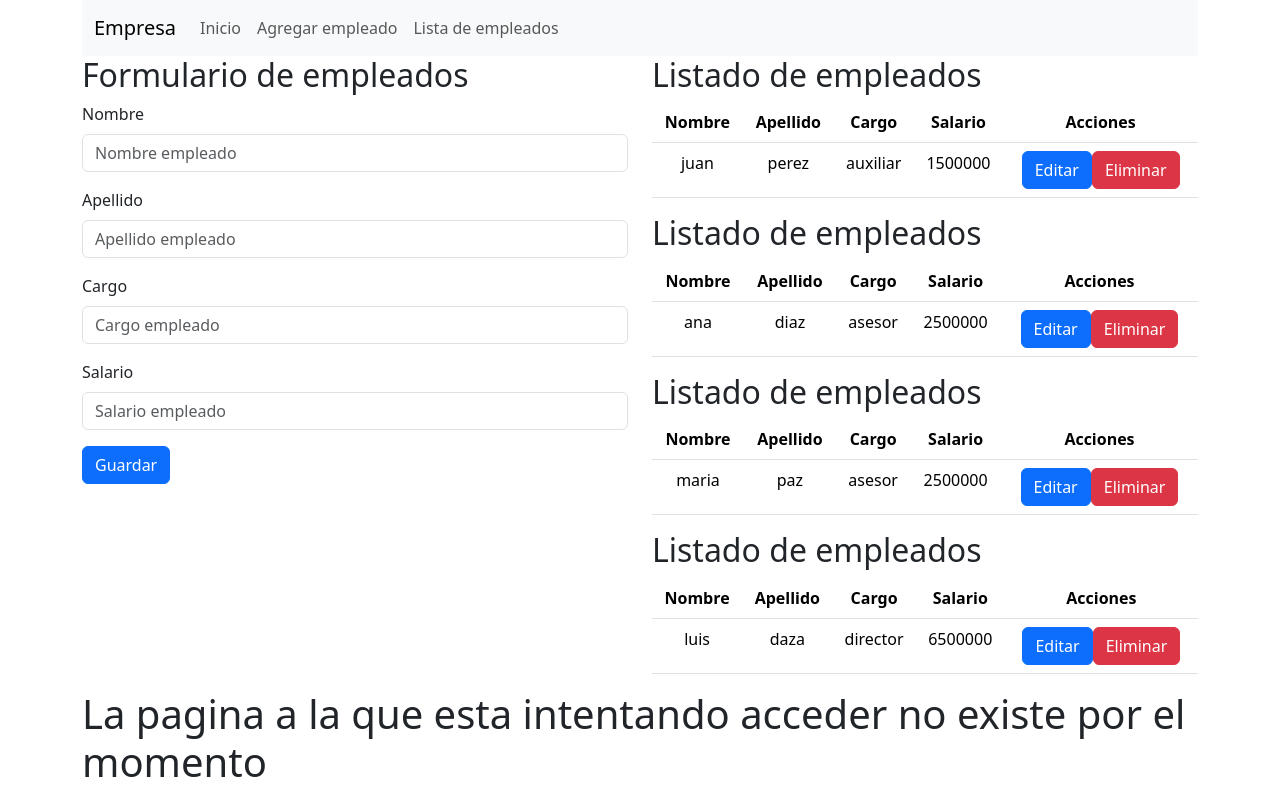
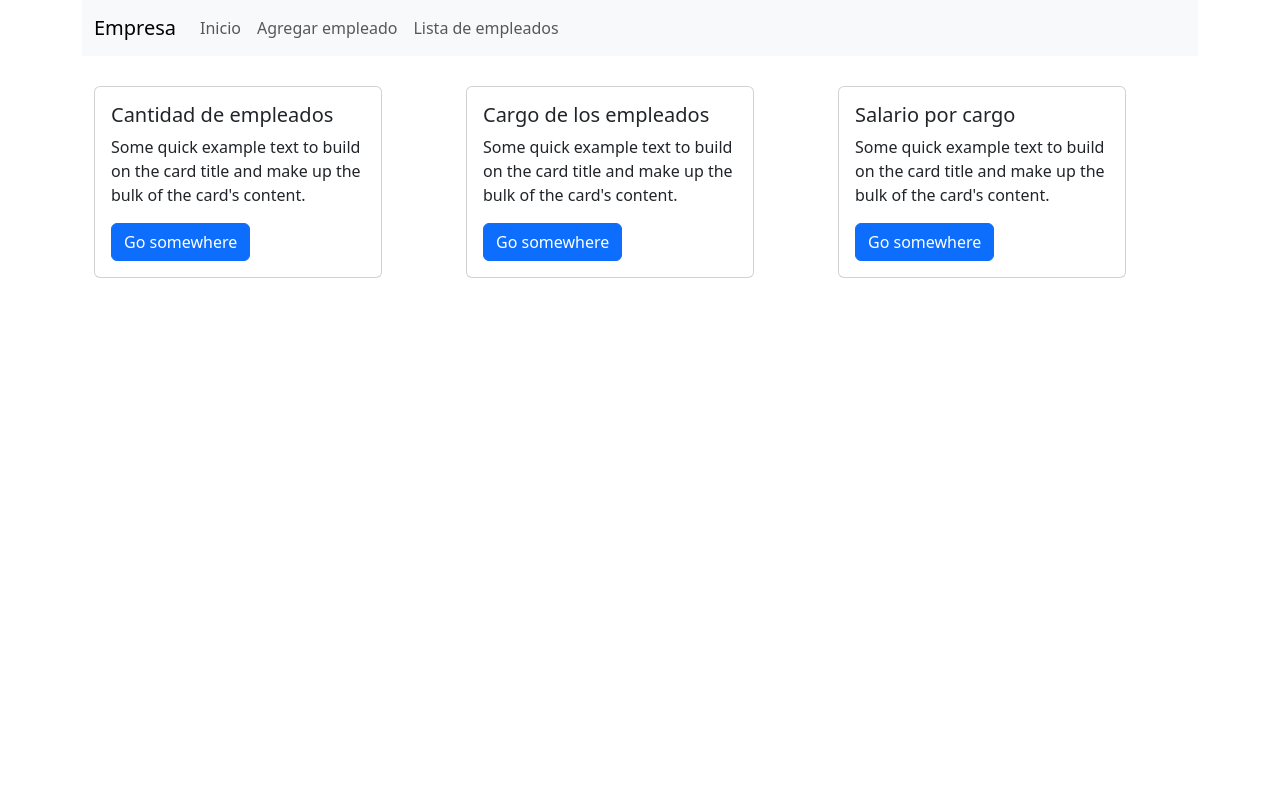
Before and after one commit to yeifreng/crud-angular, an Angular app: page /inicio in a window 1280 px wide. Built offline with nearby package versions, Linux system fonts and the light colour scheme.

Commit message:
creando pagina inicio

```diff
--- a/src/app/app-routing.module.ts
+++ b/src/app/app-routing.module.ts
@@ -4,9 +4,11 @@ import { ListaEmpleadosComponent } from './lista-empleados/lista-empleados.compo
 import { AppComponent } from './app.component';
 import { FormularioEmpleadosComponent } from './formulario-empleados/formulario-empleados.component';
 import { ErrorComponent } from './error/error.component';
+import { InicioComponent } from './inicio/inicio.component';
 
 const routes: Routes = [
-  {path:'', component:AppComponent},
+  {path:'', pathMatch:'full', redirectTo:'inicio'},
+  {path:'inicio', component:InicioComponent},
   {path:'agregar', component:FormularioEmpleadosComponent},
   {path:'empleados', component:ListaEmpleadosComponent},
   {path:'**', component:ErrorComponent}
--- a/src/app/app.component.html
+++ b/src/app/app.component.html
@@ -1,6 +1,4 @@
 <div class="container">
       <app-menu-principal></app-menu-principal>
-      <app-formulario-empleados class="margin"></app-formulario-empleados>
+      <router-outlet></router-outlet>
 </div>
-
-<router-outlet></router-outlet>
--- a/src/app/app.module.ts
+++ b/src/app/app.module.ts
@@ -8,6 +8,7 @@ import { ListaEmpleadosComponent } from './lista-empleados/lista-empleados.compo
 import { FormsModule } from '@angular/forms';
 import { MenuPrincipalComponent } from './menu-principal/menu-principal.component';
 import { ErrorComponent } from './error/error.component';
+import { InicioComponent } from './inicio/inicio.component';
 
 @NgModule({
   declarations: [
@@ -15,7 +16,8 @@ import { ErrorComponent } from './error/error.component';
     FormularioEmpleadosComponent,
     ListaEmpleadosComponent,
     MenuPrincipalComponent,
-    ErrorComponent
+    ErrorComponent,
+    InicioComponent
   ],
   imports: [
     BrowserModule,
--- a/src/app/formulario-empleados/formulario-empleados.component.html
+++ b/src/app/formulario-empleados/formulario-empleados.component.html
@@ -1,34 +1 @@
-<div class="row">
-    <div class="col">
-        <div class="mb-6">
-            <h2>{{titulo}}</h2>
-    <form action="" class="form-group">
-        <div class="mb-3">
-            <label class="form-label">Nombre</label>
-            <input [(ngModel)] = "nombreEmpleado" type="text" class="form-control" name="nombre" id="nombre" placeholder="Nombre empleado">
-        </div>
-        <div class="mb-3">
-            <label class="form-label">Apellido</label>
-            <input [(ngModel)] = "apellidoEmpleado" type="text" class="form-control" name="apellido" id="apellido" placeholder="Apellido empleado">
-        </div>
-        <div class="mb-3">
-            <label class="form-label">Cargo</label>
-            <input [(ngModel)] = "cargoEmpleado" type="text" class="form-control" name="cargo" id="cargo" placeholder="Cargo empleado">
-        </div>
-        <div class="mb-3">
-            <label class="form-label">Salario</label>
-            <input [(ngModel)] = "salarioEmpleado" type="text" class="form-control" name="salario" id="salario" placeholder="Salario empleado">
-        </div>
-        <button (click)="guardarEmpleado()" type="submit" class="btn btn-primary">Guardar</button>
-    </form>
-        </div>
-
-    </div>
-
-    <div class="col">
-
-        <div class="mb-6">
-         <app-lista-empleados *ngFor="let emp of empleados" [empleado] = "emp"></app-lista-empleados>
-       </div>
-       </div>
-</div>
+<p>aqui va el formulario para agregar empleados</p>
--- a/src/app/formulario-empleados/formulario-empleados.component.ts
+++ b/src/app/formulario-empleados/formulario-empleados.component.ts
@@ -7,26 +7,7 @@ import { Empleado } from '../empleados';
   styleUrls: ['./formulario-empleados.component.css']
 })
 export class FormularioEmpleadosComponent {
-  titulo:string = 'Formulario de empleados';
 
-//formulario es el componente padre
-
-  nombreEmpleado:string;
-  apellidoEmpleado:string;
-  cargoEmpleado:string;
-  salarioEmpleado:number;
-
-  empleados:Empleado[] = [
-    new Empleado("juan","perez","auxiliar", 1500000),
-    new Empleado("ana","diaz","asesor",2500000),
-    new Empleado("maria","paz","asesor",2500000),
-    new Empleado("luis","daza","director",6500000)
-    ];
-
-  guardarEmpleado(){
-    let miEmpleado = new Empleado(this.nombreEmpleado, this.apellidoEmpleado, this.cargoEmpleado, this.salarioEmpleado);
-    this.empleados.push(miEmpleado);
-  }
 
 
 }
--- /dev/null
+++ b/src/app/inicio/inicio.component.css
@@ -0,0 +1,3 @@
+.margin{
+    margin-top: 30px;
+}
--- /dev/null
+++ b/src/app/inicio/inicio.component.html
@@ -0,0 +1,37 @@
+<div class="container margin">
+    <div class="row">
+        <div class="col">
+            <div class="mb-3">
+                <div class="card" style="width: 18rem;">
+                    <div class="card-body">
+                      <h5 class="card-title">Cantidad de empleados</h5>
+                      <p class="card-text">Some quick example text to build on the card title and make up the bulk of the card's content.</p>
+                      <a href="#" class="btn btn-primary">Go somewhere</a>
+                    </div>
+                  </div>
+            </div>
+        </div>
+        <div class="col">
+            <div class="mb-3">
+                <div class="card" style="width: 18rem;">
+                    <div class="card-body">
+                      <h5 class="card-title">Cargo de los empleados</h5>
+                      <p class="card-text">Some quick example text to build on the card title and make up the bulk of the card's content.</p>
+                      <a href="#" class="btn btn-primary">Go somewhere</a>
+                    </div>
+                  </div>
+            </div>
+        </div>
+        <div class="col">
+            <div class="mb-3">
+                <div class="card" style="width: 18rem;">
+                    <div class="card-body">
+                      <h5 class="card-title">Salario por cargo</h5>
+                      <p class="card-text">Some quick example text to build on the card title and make up the bulk of the card's content.</p>
+                      <a href="#" class="btn btn-primary">Go somewhere</a>
+                    </div>
+                  </div>
+            </div>
+        </div>
+    </div>
+</div>
--- a/src/app/lista-empleados/lista-empleados.component.html
+++ b/src/app/lista-empleados/lista-empleados.component.html
@@ -1,23 +1 @@
-<div>
-    <h2>{{titulo}}</h2>
-    <table class="table table-responsive center">
-        <thead class="">
-            <tr>
-                <th>Nombre</th>
-                <th>Apellido</th>
-                <th>Cargo</th>
-                <th>Salario</th>
-                <th>Acciones</th>
-            </tr>
-        </thead>
-        <tbody>
-            <tr>
-                <td>{{empleado.nombre}}</td>
-                <td>{{empleado.apellido}}</td>
-                <td>{{empleado.cargo}}</td>
-                <td>{{empleado.salario}}</td>
-                <td><button class="btn btn-primary">Editar</button><button class="btn btn-danger">Eliminar</button></td>
-            </tr>
-        </tbody>
-    </table>
-</div>
+<p>esta es la lista de empleados</p>
--- a/src/app/lista-empleados/lista-empleados.component.ts
+++ b/src/app/lista-empleados/lista-empleados.component.ts
@@ -8,12 +8,5 @@ import { Empleado } from '../empleados';
 })
 export class ListaEmpleadosComponent {
 
-//listado es el componente hijo
-
-  titulo:string = 'Listado de empleados';
-
-  //estamos recibiendo desde el template, la informacion del componente padre y guardamos eso
-  //en una variable para usarlo en el componente hijo
-  @Input() empleado:Empleado;
 
 }
--- a/src/app/menu-principal/menu-principal.component.html
+++ b/src/app/menu-principal/menu-principal.component.html
@@ -7,13 +7,13 @@
       <div class="collapse navbar-collapse" id="navbarSupportedContent">
         <ul class="navbar-nav me-auto mb-2 mb-lg-0">
           <li class="nav-item">
-            <a class="nav-link" href="#">Inicio</a>
+            <a class="nav-link" href="">Inicio</a>
           </li>
           <li class="nav-item">
-            <a class="nav-link" href="#">Agregar empleado</a>
+            <a class="nav-link" href="agregar">Agregar empleado</a>
           </li>
           <li class="nav-item">
-            <a class="nav-link" href="#">Lista de empleados</a>
+            <a class="nav-link" href="empleados">Lista de empleados</a>
           </li>
         </ul>
       </div>
```
Also changed, not shown: src/app/inicio/inicio.component.ts (added, +10 -0 lines), 1 other file (tests, documents, lock files or other folders).
